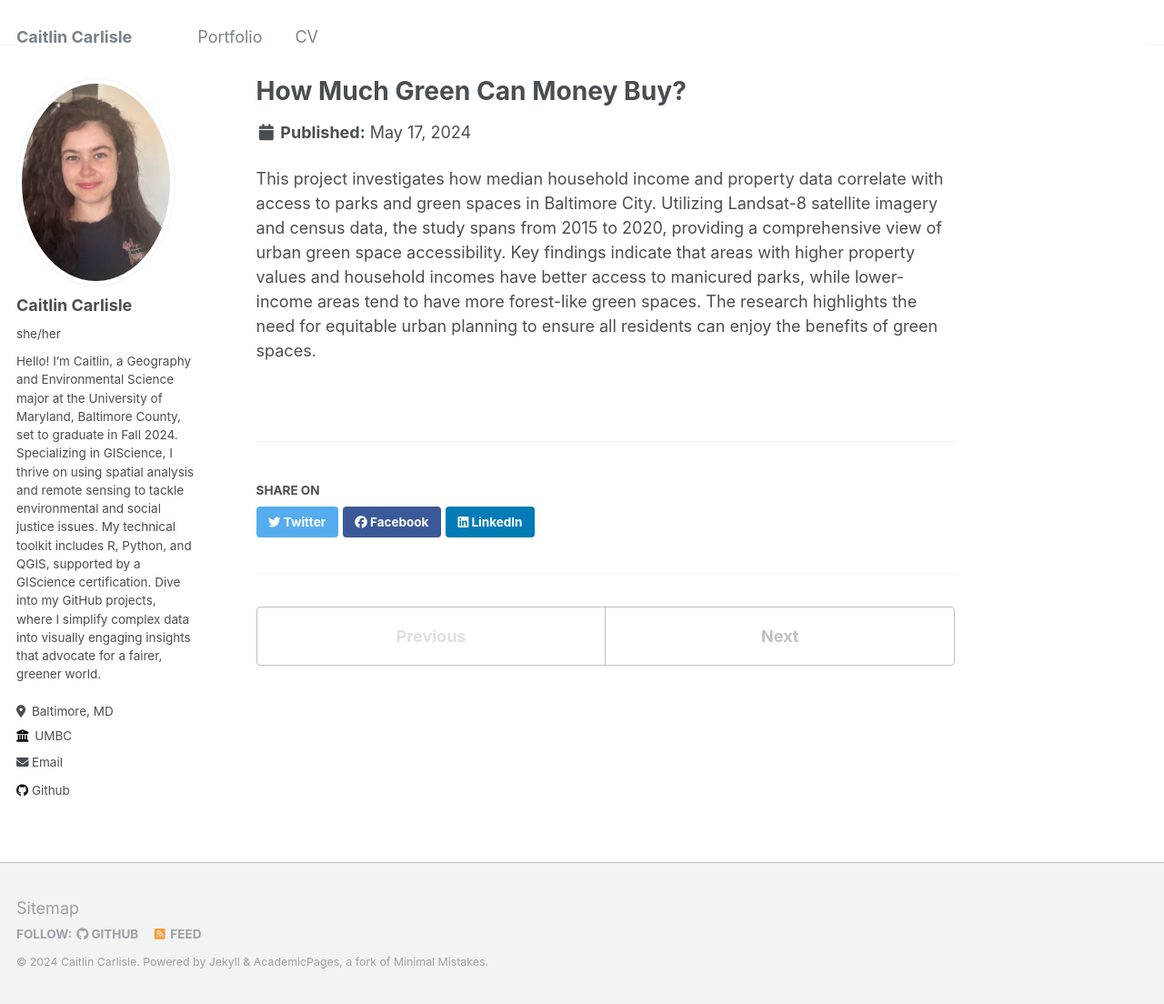
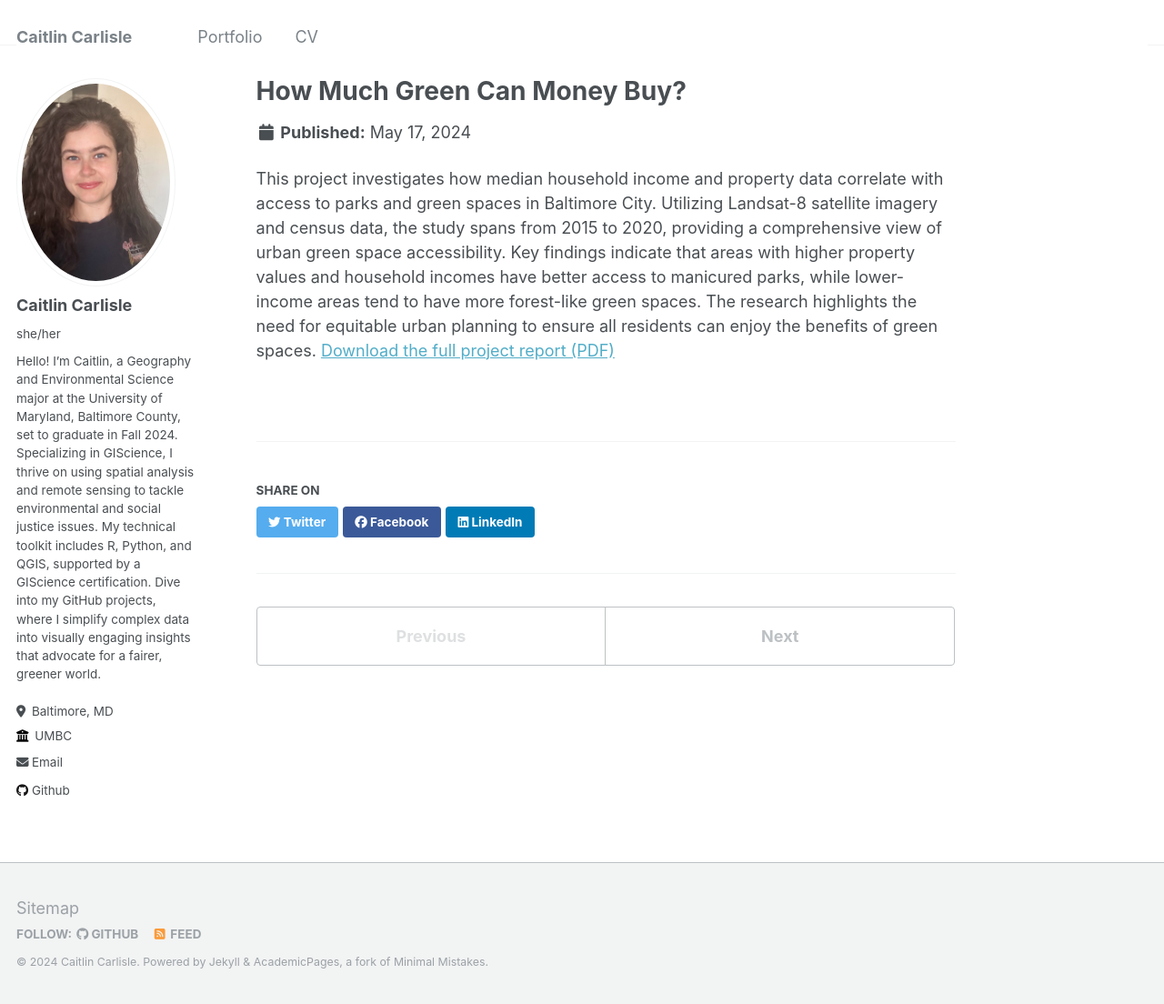
Before and after one commit to Catcarlisle/catcarlisle.github.io, a Jekyll site: the page built from _portfolio/portfolio-1.md, in a window 1280 px wide and 1104 px high. Shown: the whole window at 91% size. Built offline with Jekyll 4.4.1, drawn with Linux system fonts in a browser that asks for light colours.

Commit message:
added pdf to portfolio-1.md

```diff
--- a/_portfolio/portfolio-1.md
+++ b/_portfolio/portfolio-1.md
@@ -5,3 +5,4 @@ collection: portfolio
 ---
 
 This project investigates how median household income and property data correlate with access to parks and green spaces in Baltimore City. Utilizing Landsat-8 satellite imagery and census data, the study spans from 2015 to 2020, providing a comprehensive view of urban green space accessibility. Key findings indicate that areas with higher property values and household incomes have better access to manicured parks, while lower-income areas tend to have more forest-like green spaces. The research highlights the need for equitable urban planning to ensure all residents can enjoy the benefits of green spaces.
+[Download the full project report (PDF)](/files/final_PRINT_Carlisle_Martinec_Craft.pdf)
```
